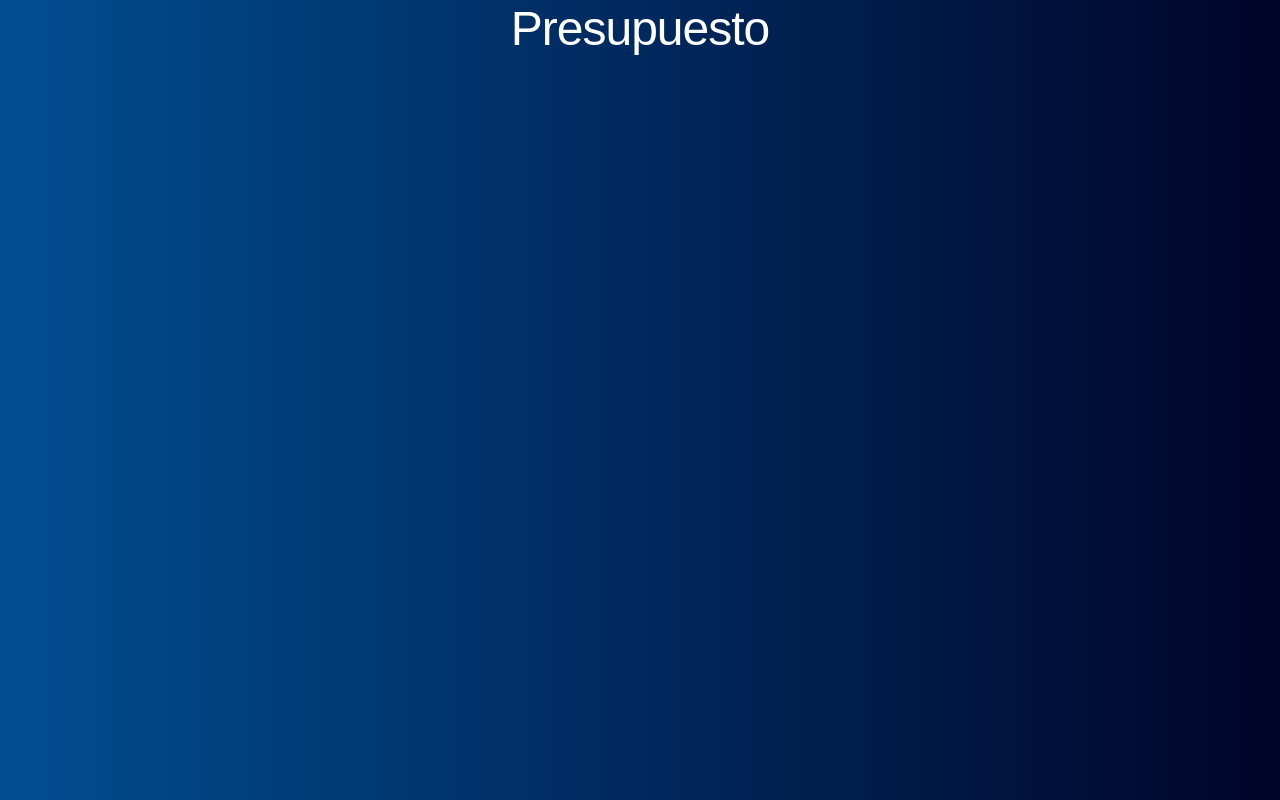
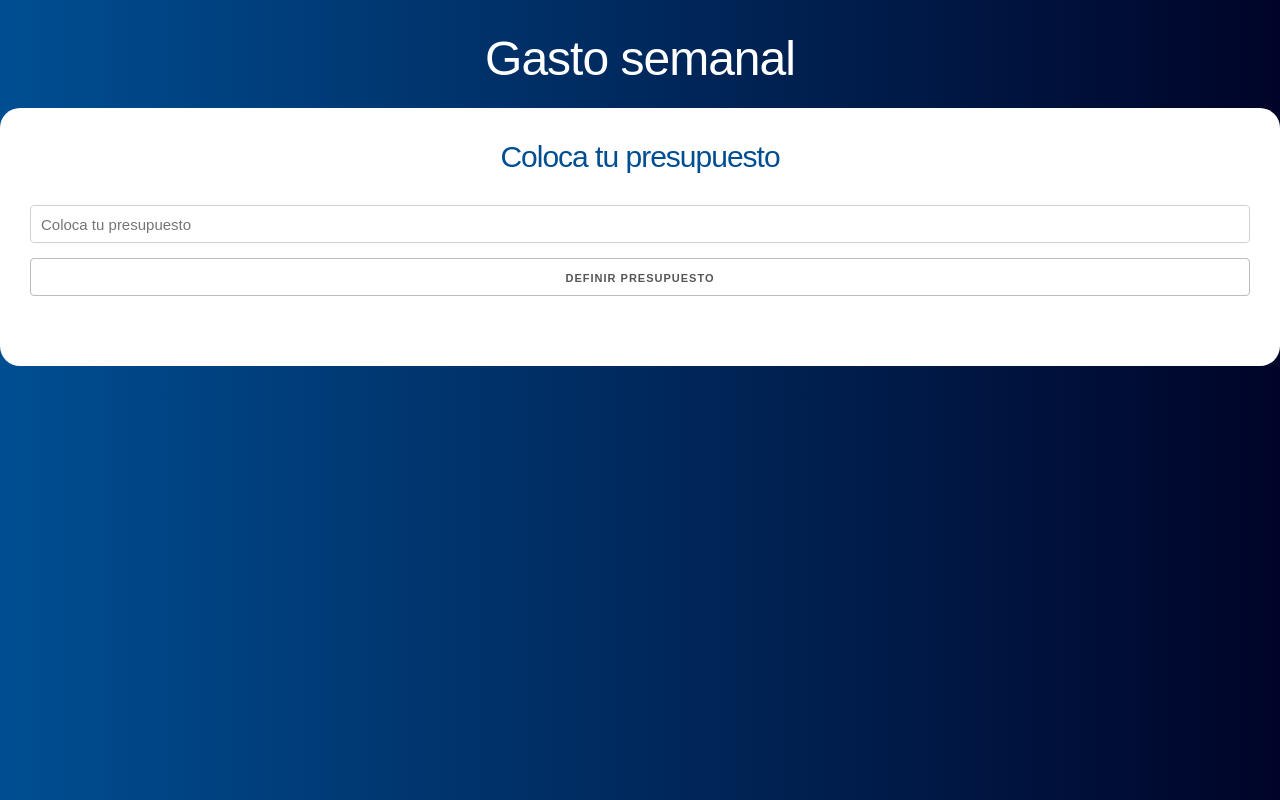
Before and after one commit to SantiagoAlvarze22/presupuesto, a React (Create React App) app: page / in a window 1280 px wide. Built offline with nearby package versions, Linux system fonts and the light colour scheme.

Commit message:
creating Pregunta component, form to ask the user about its budget

```diff
--- a/src/App.js
+++ b/src/App.js
@@ -1,9 +1,17 @@
 import React from 'react';
+import Pregunta from './components/Pregunta'
 
 
 function App() {
   return (
-    <h1>Presupuesto</h1>
+    <div className="Container">
+      <header>
+        <h1>Gasto semanal</h1>
+        <div className="contenido-principal contenido">
+          <Pregunta />
+        </div>
+      </header>
+    </div>
   );
 }
 
--- /dev/null
+++ b/src/components/Pregunta.js
@@ -0,0 +1,24 @@
+import React, { Fragment } from 'react'
+
+const Pregunta = () => {
+    return (
+        <Fragment>
+            <h2>Coloca tu presupuesto</h2>
+
+            <form>
+                <input
+                    type="number"
+                    className="u-full-width"
+                    placeholder="Coloca tu presupuesto"
+                />
+                <input
+                    type="submit"
+                    className="button-primaty u-full-width"
+                    value="Definir presupuesto"
+                />
+            </form>
+        </Fragment>
+    )
+}
+
+export default Pregunta;
```
